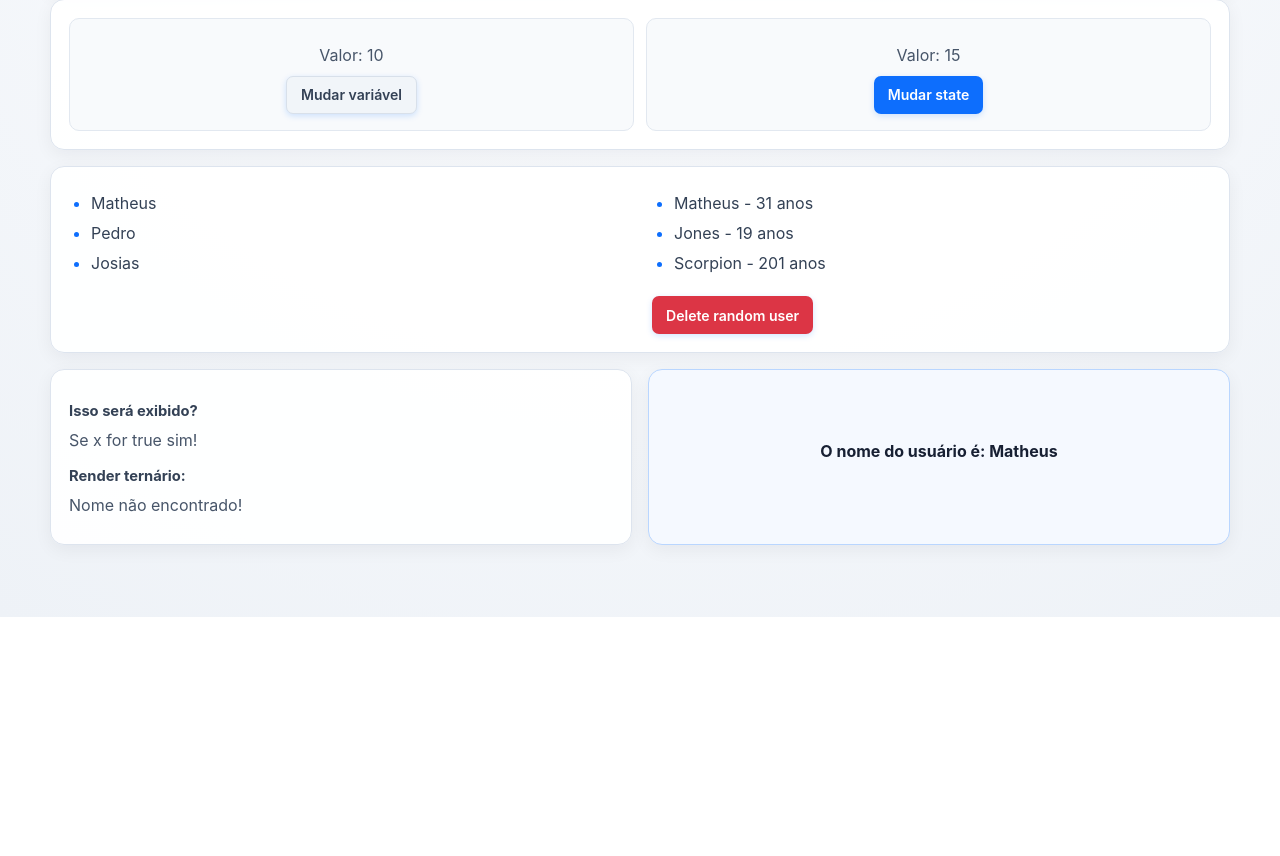
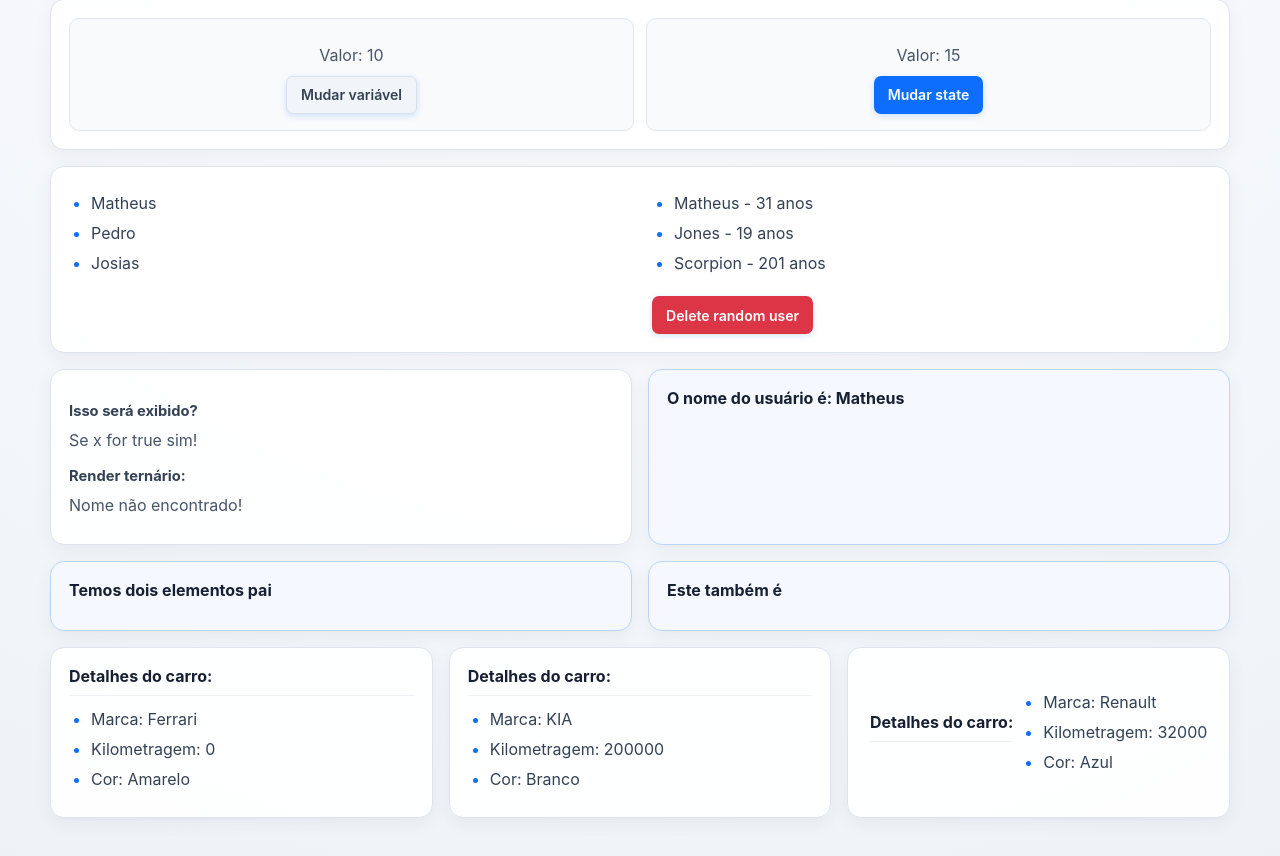
Before and after one commit to CaueRls/Revisao-react, a React (Vite) app: page / in a window 1280 px wide. Shown: the part 348-1204 px from the top of the page. Before the commit the page ends 965 px from the top, so only its background shows below. Built offline with nearby package versions, Linux system fonts and the light colour scheme.

Commit message:
feat: demonstrate react fragment

```diff
--- a/src/App.jsx
+++ b/src/App.jsx
@@ -4,8 +4,16 @@ import ListRender from "./components/ListRender.jsx";
 import ManageData from "./components/ManageData.jsx";
 import ConditionalRender from "./components/ConditionalRender";
 import ShowUserName from "./components/ShowUserName";
+import CarDetails from "./components/CarDetails";
+import Fragment from "./components/Fragment";
 
 function App() {
+  const cars = [
+    { id: 1, brand: "Ferrari", color: "Amarelo", km: 0 },
+    { id: 2, brand: "KIA", color: "Branco", km: 200000 },
+    { id: 3, brand: "Renault", color: "Azul", km: 32000 },
+  ];
+
   return (
     <div className="App">
       <h1>Seção 3</h1>
@@ -21,6 +29,24 @@ function App() {
       <ListRender/>
       <ConditionalRender />
       <ShowUserName name="Matheus" />
+      <Fragment/>
+
+      {/* destructuring
+      <CarDetails brand="Ford" color="Azul" km={10000} />
+
+      {/* reaproveitamento */}
+      {/* <CarDetails brand="VW" color="Vermelho" km={535} />
+      <CarDetails brand="Fiat" color="Branco" km={0} /> */}
+
+      {/* loop com array de obj */}
+      {cars.map((car) => (
+        <CarDetails
+          key={car.id}
+          brand={car.brand}
+          color={car.color}
+          km={car.km}
+        />
+      ))}
     </div>
   );
 }
--- a/src/components/CarDetails.jsx
+++ b/src/components/CarDetails.jsx
@@ -0,0 +1,17 @@
+import React from "react";
+
+// As props são desestruturadas diretamente na assinatura da função.
+const CarDetails = ({ brand, km, color }) => {
+  return (
+    <div>
+      <h2>Detalhes do carro:</h2>
+      <ul>
+        <li>Marca: {brand}</li>
+        <li>Kilometragem: {km}</li>
+        <li>Cor: {color}</li>
+      </ul>
+    </div>
+  );
+};
+
+export default CarDetails;
--- a/src/components/Fragment.jsx
+++ b/src/components/Fragment.jsx
@@ -0,0 +1,19 @@
+import React from "react";
+
+const Fragment = () => {
+  return (
+    <>
+      {/* Primeiro elemento irmão */}
+      <div>
+        <h2>Temos dois elementos pai</h2>
+      </div>
+
+      {/* Segundo elemento irmão */}
+      <div>
+        <h2>Este também é</h2>
+      </div>
+    </>
+  );
+};
+
+export default Fragment;
```
